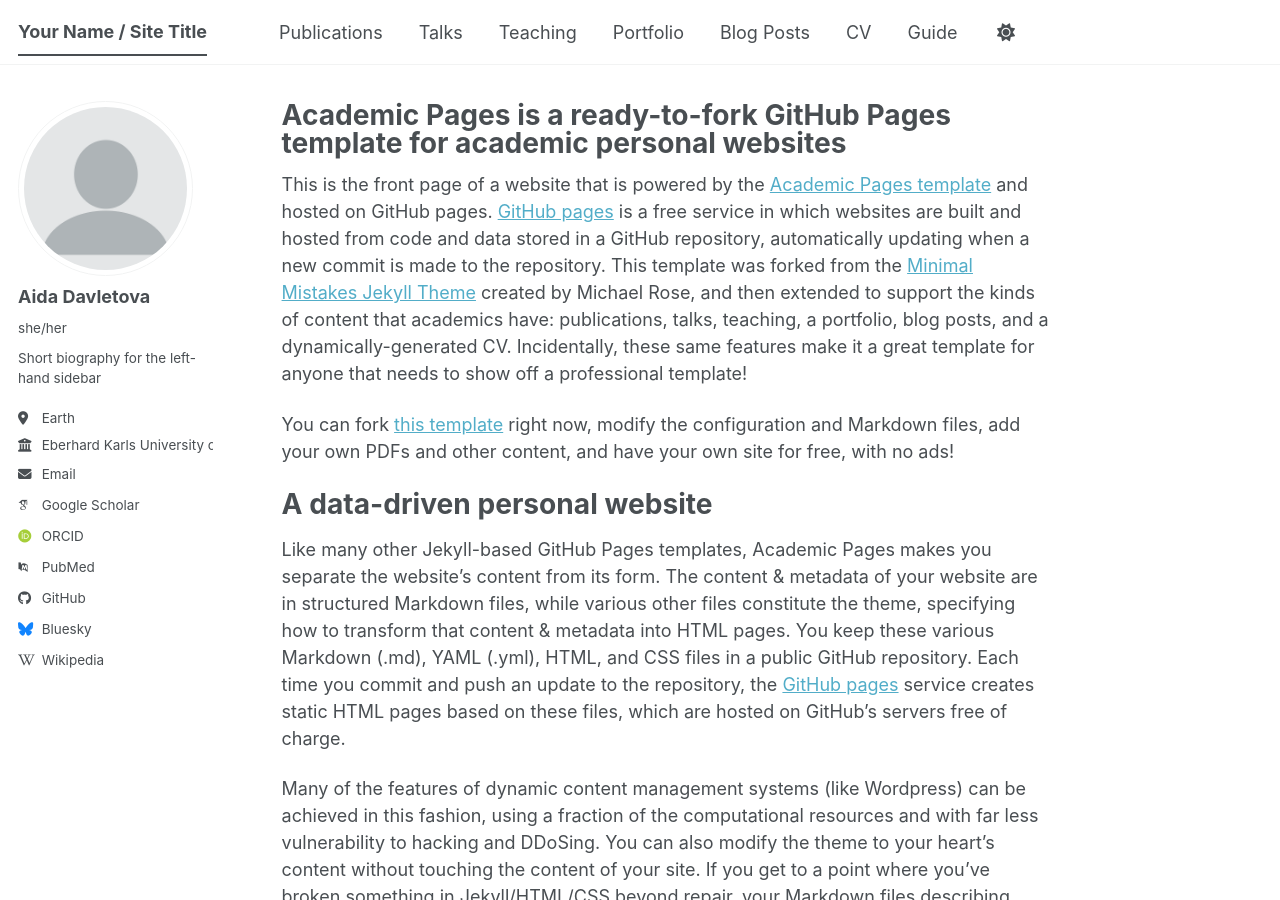
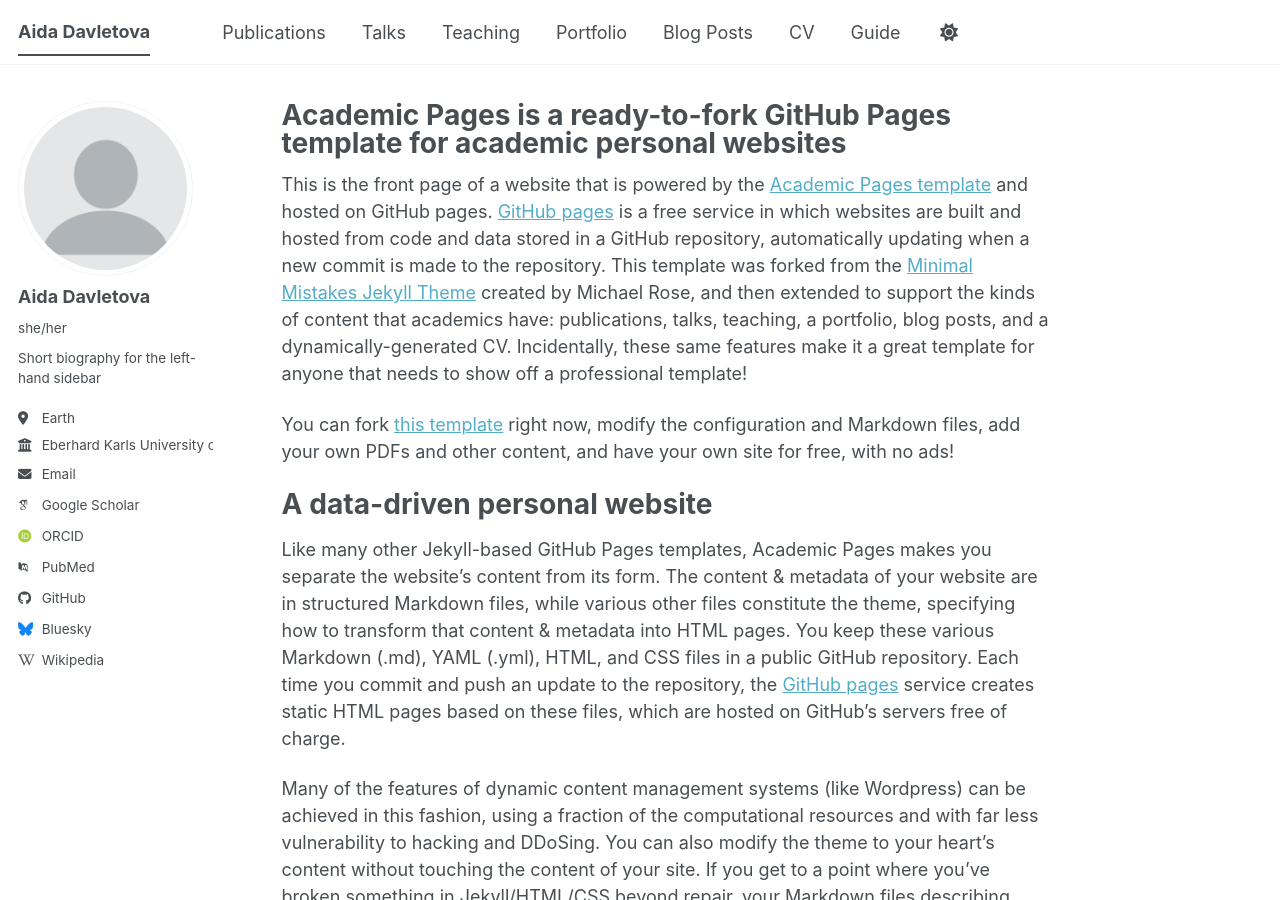
Before and after one commit to aisford/aida-davletova, a Jekyll site: the page built from _pages/about.md, in a window 1280 px wide and 900 px high. Built offline with Jekyll 4.4.1, drawn with Linux system fonts in a browser that asks for light colours; some web fonts are replaced; a script bundle is joined from its source files by our own code; library files that are not in the unit come from our copies.

Commit message:
Update _config.yml

```diff
--- a/_config.yml
+++ b/_config.yml
@@ -9,7 +9,7 @@
 # Basic Site Settings
 locale                   : "en-US"
 site_theme               : "default" # The available themes options are "default", "air", "sunrise", "mint", "dirt" and "contrast"
-title                    : "Your Name / Site Title"
+title                    : "Aida Davletova"
 title_separator          : "-"
 name                     : &name "Your Name"
 description              : &description "Your Name's academic portfolio"   # Update this with a general description of your site, this is the default if not overridden by a page
```
